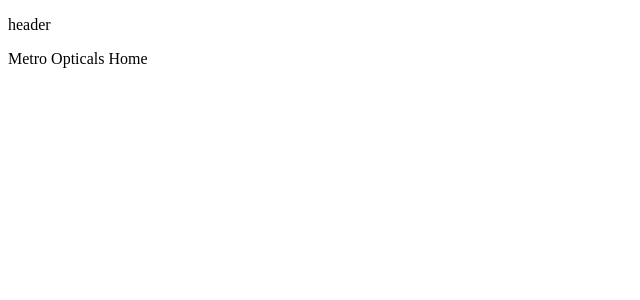
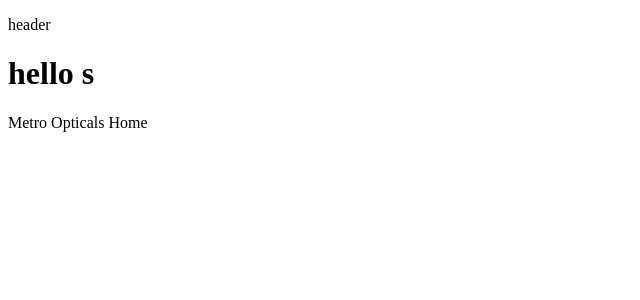
Before and after one commit to vvskchaitanya/metro-opticals, an Angular app: page / in a window 1280 px wide. Shown: the top 300 px of the page, without its empty margins (0-640 px from the left). Built offline with nearby package versions, Linux system fonts and the light colour scheme.

Commit message:
added hello

```diff
--- a/src/app/header/header.component.html
+++ b/src/app/header/header.component.html
@@ -1 +1,2 @@
 <p>header</p>
+<h1> hello s</h1>
```
